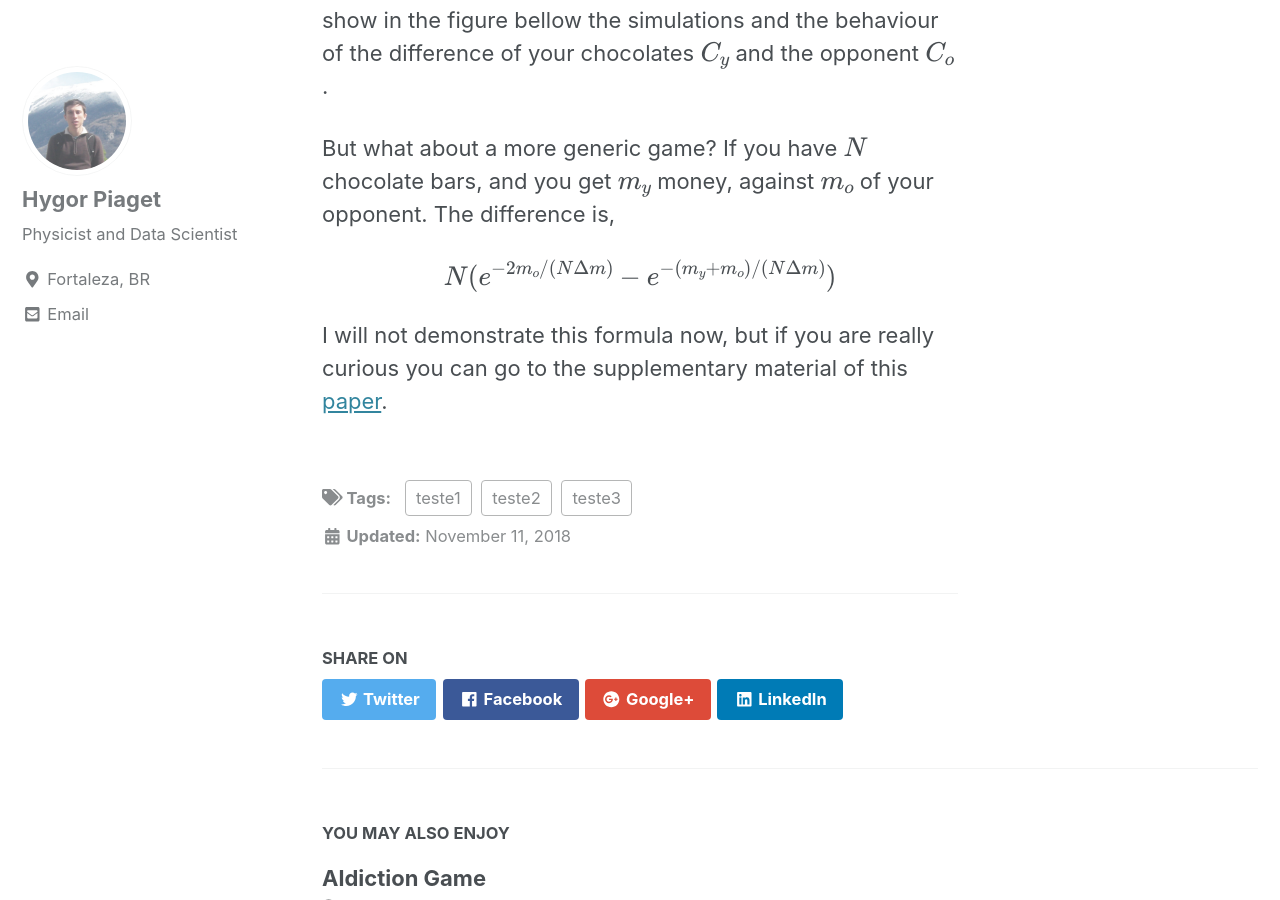
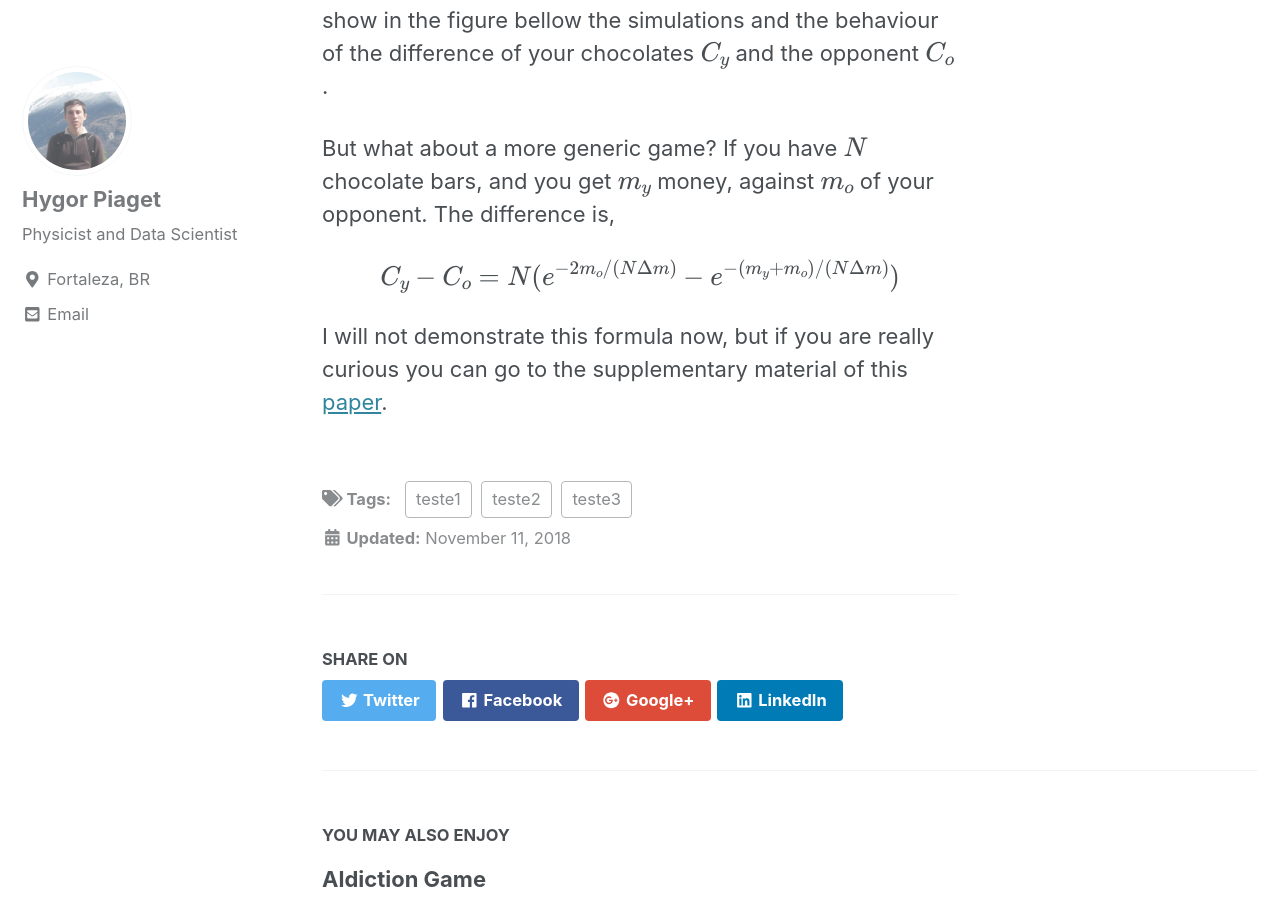
Before and after one commit to HygorPiaget/HygorPiaget.github.io, a Jekyll site: the page built from _posts/2018-11-11-teste.md, in a window 1280 px wide and 900 px high, scrolled down 1512 px. Built offline with Jekyll 4.4.1, drawn with Linux system fonts in a browser that asks for light colours; cached includes are drawn as plain includes; nearby versions of some CDN libraries; formulas are drawn with MathJax 3.

Commit message:
new github

```diff
--- a/_posts/2018-11-11-teste.md
+++ b/_posts/2018-11-11-teste.md
@@ -45,7 +45,7 @@ But what about a more generic game? If you have $$N$$ chocolate bars, and you ge
 $$m_y$$ money, against $$m_o$$ of your opponent. The difference is,
 
 
-$$N (e^{-2m_o/(N \Delta m)} - e^{-(m_y+m_o)/(N \Delta m)})$$
+$$C_y-C_o = N (e^{-2m_o/(N \Delta m)} - e^{-(m_y+m_o)/(N \Delta m)})$$
 
 
 I will not demonstrate this formula now, but if you are really curious you can go
```
